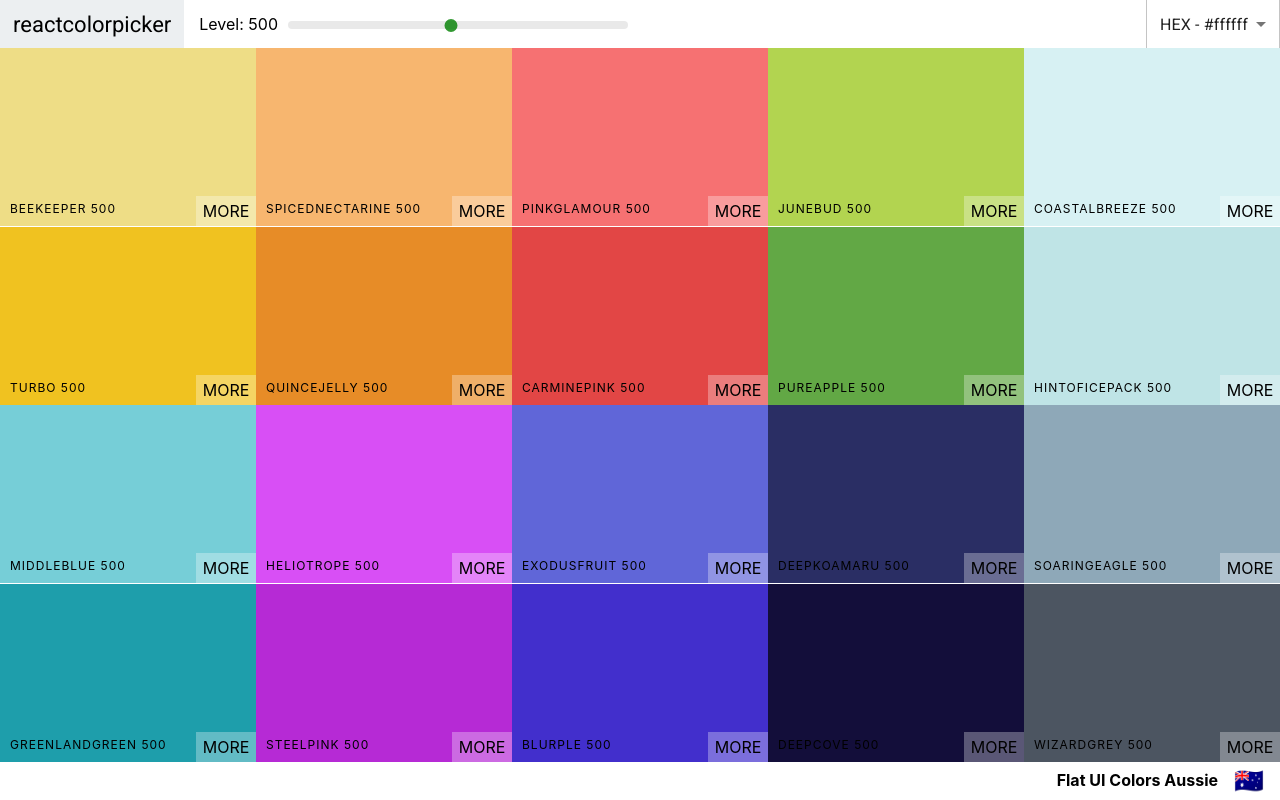
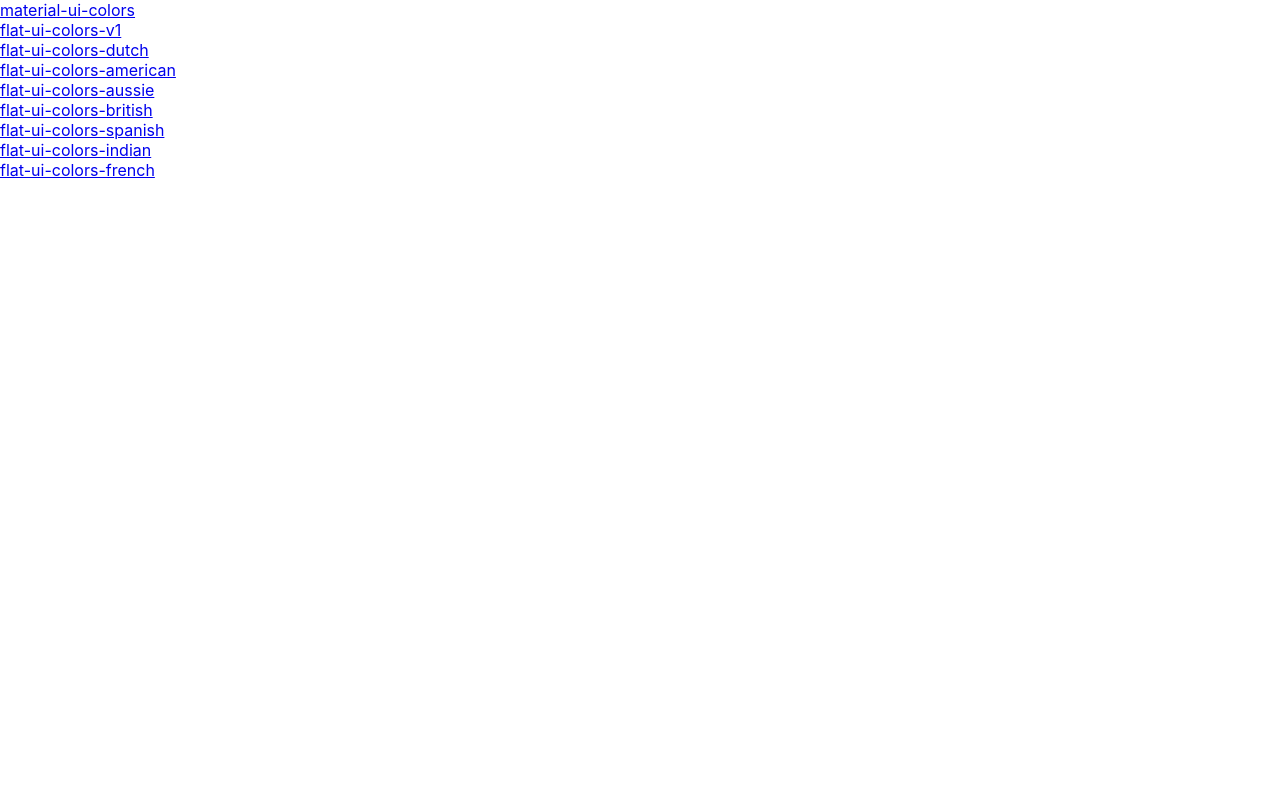
Before and after one commit to ThuraAungKyaw/react-color-project, a React (Create React App) app: page / in a window 1280 px wide. Built offline with nearby package versions, Linux system fonts and the light colour scheme.

Commit message:
routes init, palette list init

```diff
--- a/package.json
+++ b/package.json
@@ -15,6 +15,7 @@
     "react": "^18.1.0",
     "react-copy-to-clipboard": "^5.1.0",
     "react-dom": "^18.1.0",
+    "react-router-dom": "^6.3.0",
     "react-scripts": "5.0.1",
     "web-vitals": "^2.1.4"
   },
--- a/src/App.js
+++ b/src/App.js
@@ -1,11 +1,23 @@
 import Palette from './Palette';
 import seedColors from './seedColors';
 import { generatePalette } from './colorHelpers'
+import { Routes, Route } from 'react-router-dom';
+import { useState } from 'react';
+import PaletteList from './PaletteList';
 function App() {
+  const [currentPalette, setCurrentPalette] = useState(seedColors[4])
+
 
   return (
     <div className="App">
-      <Palette palette={generatePalette(seedColors[4])} />
+      <Routes>
+        <Route exact path="/" element={<PaletteList />} />
+        <Route exact path="/palette/:id" element={<Palette palette={generatePalette(currentPalette)} changePalette={(id) => {
+          const palette = seedColors.filter(p => p.id === id)[0]
+
+          setCurrentPalette(palette)
+        }} />} />
+      </Routes>
     </div>
   );
 }
--- a/src/Palette.js
+++ b/src/Palette.js
@@ -1,36 +1,31 @@
-import React, { Component } from "react";
+import React, { useEffect, useState } from "react";
+import { useParams } from 'react-router-dom'
 import ColorBox from "./ColorBox";
 import Navbar from "./Navbar";
 import './Palette.css';
 
-class Palette extends Component {
-    constructor(props) {
-        super(props);
-        this.state = {
-            colorIntensity: 500,
-            colorFormat: 'hex'
+function Palette({ palette, changePalette }) {
+    const [colorIntensity, setColorIntensity] = useState(500);
+    const [colorFormat, setColorFormat] = useState('hex');
+    const { colors, paletteName, emoji } = palette;
+    const { id } = useParams();
+
+
+    useEffect(() => {
+        changePalette(id)
+    }, [id, changePalette])
+
+    const handleSliderChange = (value) => {
+        setColorIntensity(value);
     }
 
-        this.handleSliderChange = this.handleSliderChange.bind(this);
-        this.changeColorFormat = this.changeColorFormat.bind(this);
+    const changeColorFormat = async (format, callback) => {
+        await setColorFormat(format)
+        callback(true)
+        setTimeout(() => { callback(false) }, 2000)
+
     }
 
-    handleSliderChange(value) {
-        this.setState({ colorIntensity: value })
-    }
-
-    changeColorFormat(format, callback) {
-        this.setState({
-            colorFormat: format
-        }, () => {
-            callback(true)
-            setTimeout(() => { callback(false) }, 2000)
-        })
-    }
-
-    render() {
-        const { colors, paletteName, emoji } = this.props.palette;
-        const { colorIntensity, colorFormat } = this.state;
     const colorBoxes = colors[colorIntensity].map(color => {
         return <ColorBox key={color.id} background={color[colorFormat]} name={color.name} />
     })
@@ -39,8 +34,8 @@ class Palette extends Component {
             <Navbar
                 colorFormat={colorFormat}
                 colorIntensity={colorIntensity}
-                    handleSliderChange={this.handleSliderChange}
-                    changeColorFormat={this.changeColorFormat} />
+                handleSliderChange={handleSliderChange}
+                changeColorFormat={changeColorFormat} />
 
             <div className="Palette-colors">
                 {colorBoxes}
@@ -51,7 +46,7 @@ class Palette extends Component {
             </div>
         </div>
     )
-    }
+
 }
 
 export default Palette;
--- /dev/null
+++ b/src/PaletteList.js
@@ -0,0 +1,13 @@
+import React from "react";
+import seedColors from './seedColors';
+import { Link } from 'react-router-dom';
+
+function PaletteList() {
+    return (<div>{
+        seedColors.map(color => {
+            return (<><Link to={`/palette/${color.id}`}>{color.id}</Link><br /></>)
+        })
+    }</div>)
+}
+
+export default PaletteList;
--- a/src/index.js
+++ b/src/index.js
@@ -1,14 +1,18 @@
 import React from 'react';
 import ReactDOM from 'react-dom/client';
+import { BrowserRouter } from 'react-router-dom';
 import './index.css';
 import App from './App';
 import reportWebVitals from './reportWebVitals';
 
 const root = ReactDOM.createRoot(document.getElementById('root'));
 root.render(
-  <React.StrictMode>
-    <App />
-  </React.StrictMode>
+  <BrowserRouter>
+    <React.StrictMode>
+      <App />
+    </React.StrictMode>
+  </BrowserRouter>
+
 );
 
 // If you want to start measuring performance in your app, pass a function
```
Also changed, not shown: 1 other file (tests, documents, lock files or other folders). Lines whose indentation alone changed are shown as unchanged.
